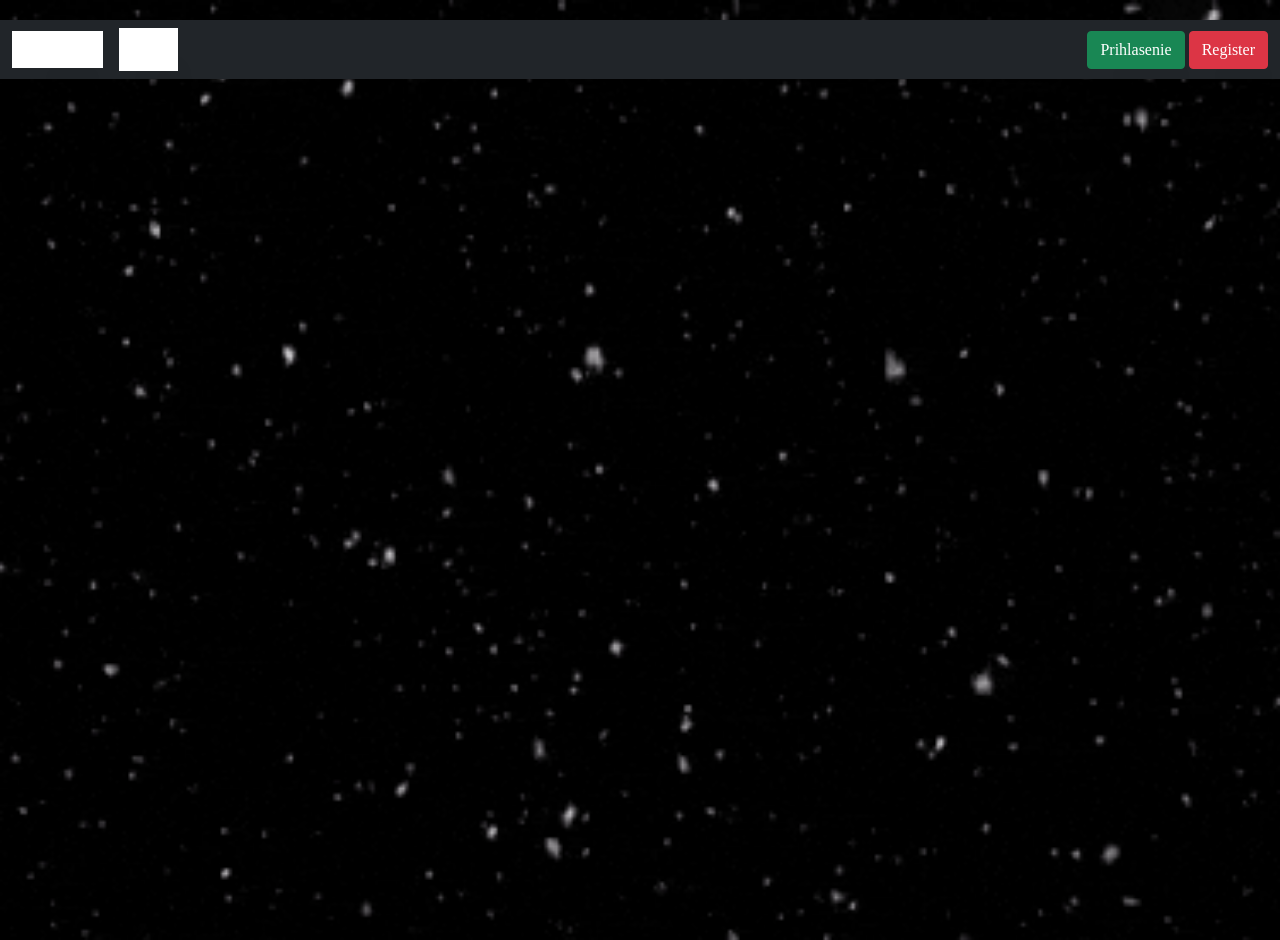
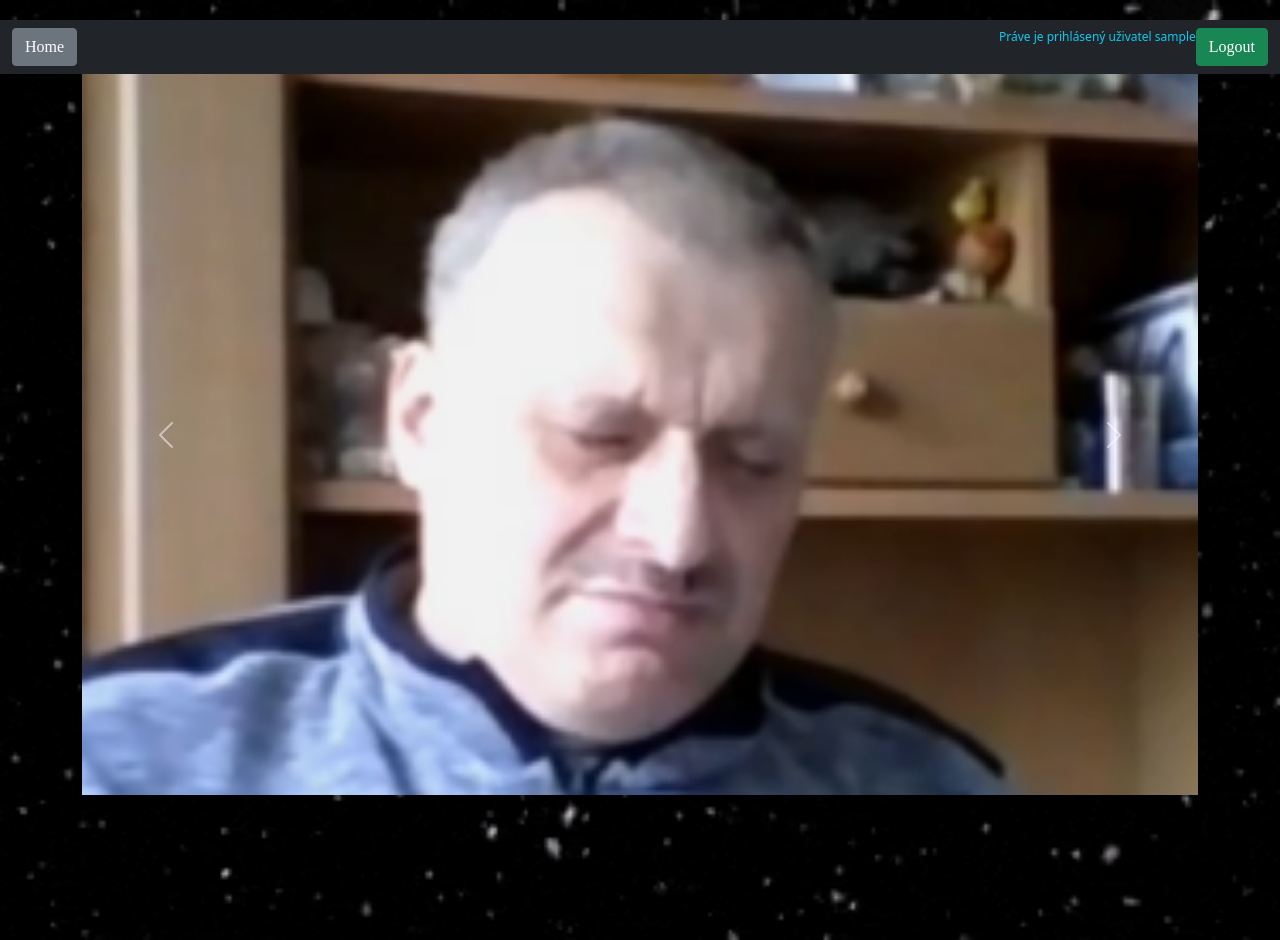
Before and after one commit to ricHARD951/ProjektDAA3CI, a PHP site: page /idex1.php in a window 1280 px wide. Run offline with PHP 8.4, Linux system fonts and the light colour scheme; the visitor is signed in with stand-in values (Sample User, id 1).

Commit message:
Logout a slider

```diff
--- a/idex1.php
+++ b/idex1.php
@@ -1,5 +1,26 @@
 <?php include('parts/header.php')?>
 <main class="container">
 
+<div id="carouselExampleControls" class="carousel slide" data-bs-ride="carousel">
+  <div class="carousel-inner">
+    <div class="carousel-item active">
+      <img src="dud1.png" class="d-block w-100" alt="...">
+    </div>
+    <div class="carousel-item">
+      <img src="amenn.png" class="d-block w-100" alt="...">
+    </div>
+    <div class="carousel-item">
+      <img src="dud2.png" class="d-block w-100" alt="...">
+    </div>
+  </div>
+  <button class="carousel-control-prev" type="button" data-bs-target="#carouselExampleControls" data-bs-slide="prev">
+    <span class="carousel-control-prev-icon" aria-hidden="true"></span>
+    <span class="visually-hidden">Previous</span>
+  </button>
+  <button class="carousel-control-next" type="button" data-bs-target="#carouselExampleControls" data-bs-slide="next">
+    <span class="carousel-control-next-icon" aria-hidden="true"></span>
+    <span class="visually-hidden">Next</span>
+  </button>
+</div>
 </main>
 <?php include('parts/footer.php')?>
--- a/parts/header.php
+++ b/parts/header.php
@@ -1,5 +1,8 @@
 <?php
 require 'php_scripts/Connection.php';
+?>
+<?php
+session_start();
 ?>
 <!DOCTYPE html>
 <html lang="en">
@@ -19,18 +22,26 @@ require 'php_scripts/Connection.php';
     <header>
         <nav class="navbar navbar-expand-lg navbar-dark bg-dark">
             <div class="container-fluid">
-                <a class="navbar-brand" href="#">Nevime</a>
                 <div class="collapse navbar-collapse" id="navbarText">
                     <ul class="navbar-nav me-auto mb-2 mb-lg-0">
                         <li class="nav-item">
-                            <a class="nav-link active" aria-current="page" href="#">Home</a>
+                        <a href="idex1.php" class="btn btn-secondary">Home</a>
                         </li>
                     </ul>
+                    <?php if (!isset($_SESSION["username"])) : ?>
                     <div>
-                        <a href="php_scripts/Login.php" class="btn btn-success">Prihlasenie</a>
+                        <a href="Login.php" class="btn btn-success">Prihlasenie</a>
                         <a href="php_scripts/Register.php" class="btn btn-danger">Register</a>
                     </div>
+                    <?php else : ?>
+                        <div class="d-flex aling-items-center">
+                            <p class = "text-info mb-0">
+                                Práve je prihlásený uživatel <?php echo $_SESSION["username"] ?>
+                            </p>
+                            <a href="./php_scripts/Logout.php" class= "btn btn-success">Logout</a>
+                    <?php endif; ?>
                 </div>
+
             </div>
         </nav>
     </header>
--- a/php_scripts/Logout.php
+++ b/php_scripts/Logout.php
@@ -2,4 +2,4 @@
 session_start();
 unset($_SESSION["username"]);
 session_destroy();
-header ("Location: /php_scripts/Login.php");
+header ("Location: /ProjektDAA3CI/Login.php");
```
Also changed, not shown: Login.php (added, +16 -0 lines), php_scripts/Login.php (deleted, +0 -26 lines), php_scripts/LoginScript.php (+5 -9 lines), Amenn.png (added), dud1.png (added), dud2.png (added).
